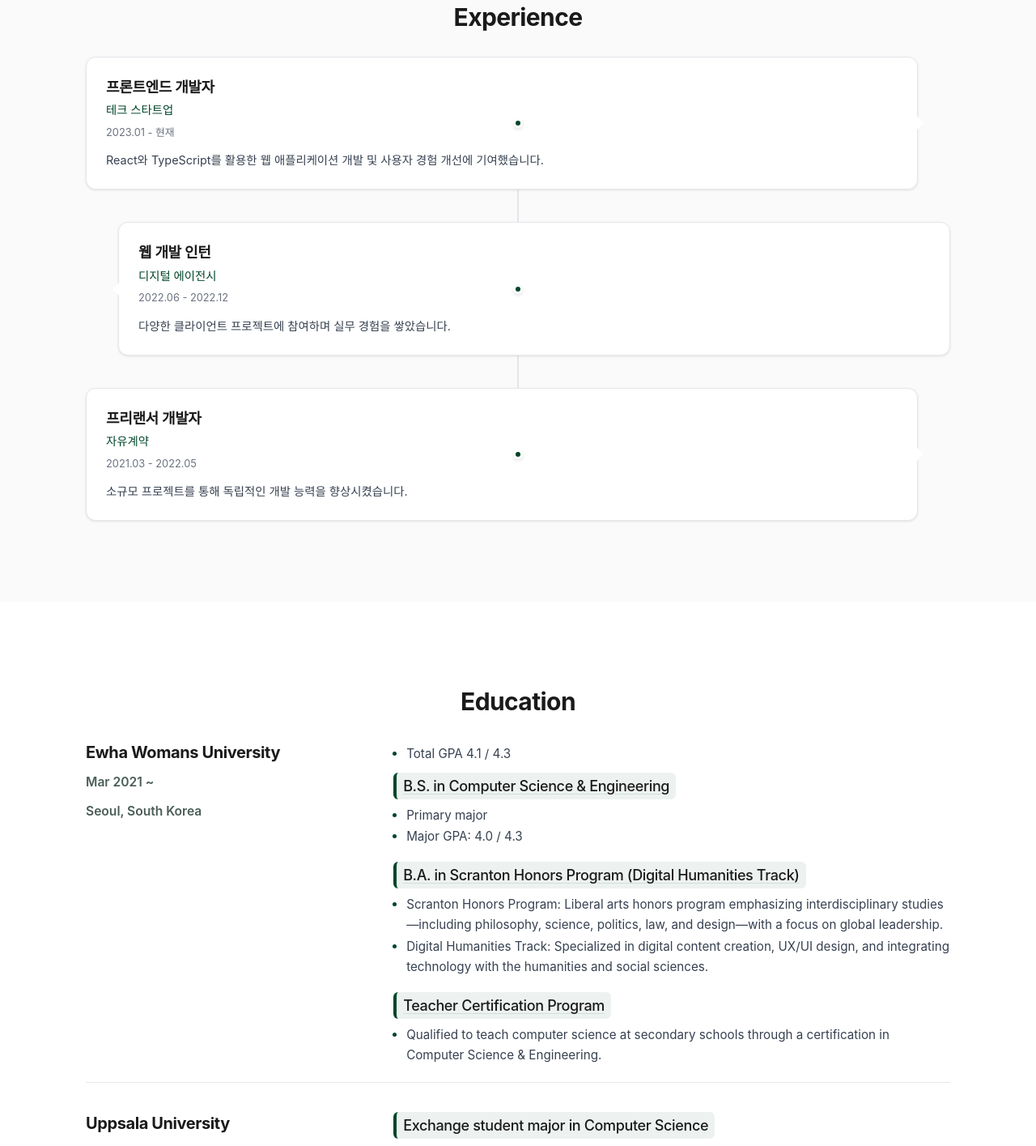
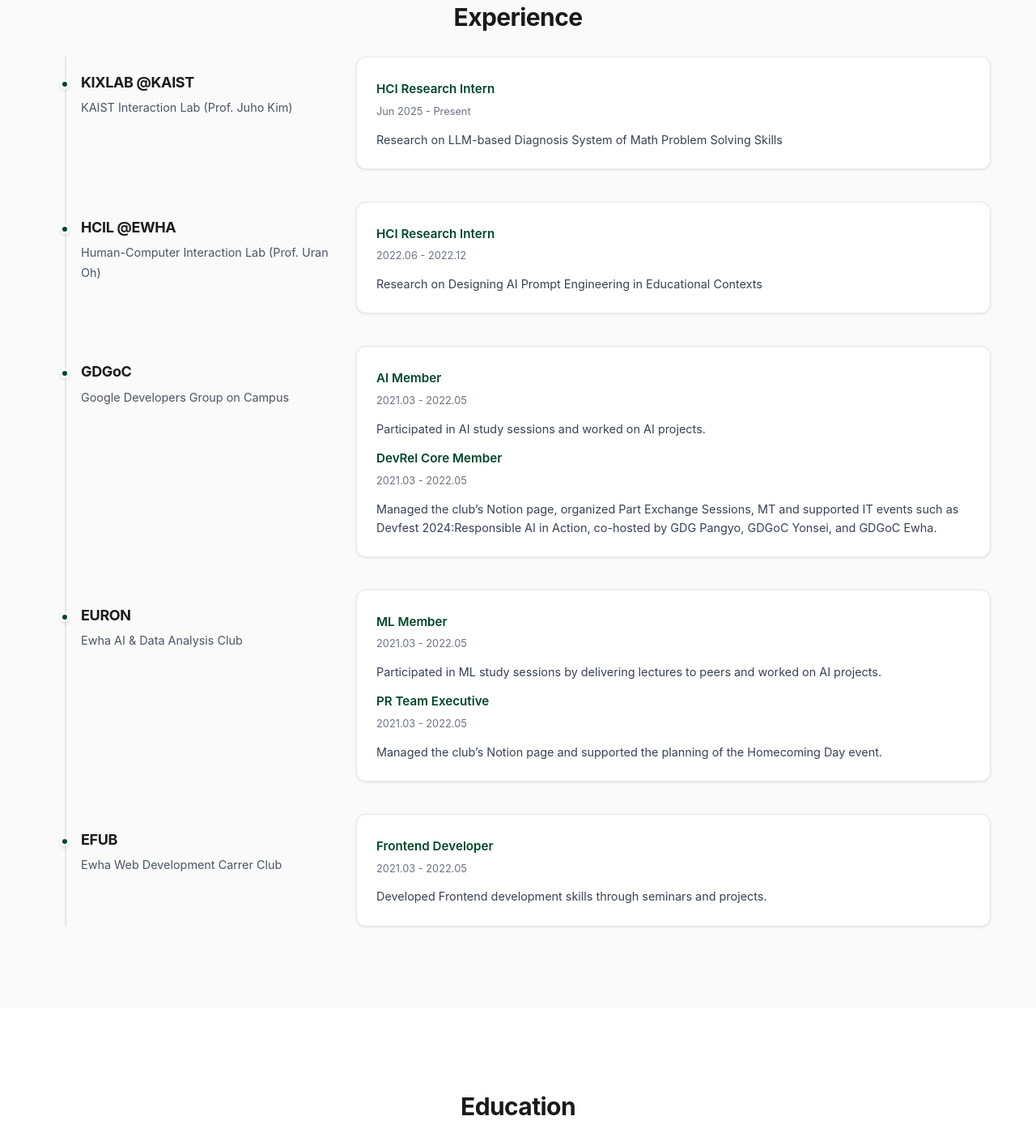
Before and after one commit to doh-ha/doh-ha.github.io, a React (Create React App) app: page / in a window 1280 px wide. Shown: the part 1700-3115 px from the top of the page at 81% size. Built offline with nearby package versions, Linux system fonts and the light colour scheme.

Commit message:
💄 design Experience section

```diff
--- a/src/data/Experience.data.ts
+++ b/src/data/Experience.data.ts
@@ -1,27 +1,80 @@
+export interface ExperienceRole {
+  title: string;
+  description: string;
+}
+
 export interface ExperienceItemData {
-  title: string;
-  company: string;
+  organization: string;
+  orgDescription?: string;
   duration: string;
-  description: string;
+  roles: ExperienceRole[];
+  logoUrl?: string;
 }
 
 export const experiences: ExperienceItemData[] = [
   {
-    title: "프론트엔드 개발자",
-    company: "테크 스타트업",
-    duration: "2023.01 - 현재",
-    description: "React와 TypeScript를 활용한 웹 애플리케이션 개발 및 사용자 경험 개선에 기여했습니다.",
+    organization: "KIXLAB @KAIST",
+    orgDescription: "KAIST Interaction Lab (Prof. Juho Kim)",
+    duration: "Jun 2025 - Present",
+    roles: [
+      {
+        title: "HCI Research Intern",
+        description: "Research on LLM-based Diagnosis System of Math Problem Solving Skills",
+      },
+    ],
   },
   {
-    title: "웹 개발 인턴",
-    company: "디지털 에이전시",
+    organization: "HCIL @EWHA",
+    orgDescription: "Human-Computer Interaction Lab (Prof. Uran Oh)",
     duration: "2022.06 - 2022.12",
-    description: "다양한 클라이언트 프로젝트에 참여하며 실무 경험을 쌓았습니다.",
+    roles: [
+      {
+        title: "HCI Research Intern",
+        description: "Research on Designing AI Prompt Engineering in Educational Contexts",
+      },
+    ],
   },
   {
-    title: "프리랜서 개발자",
-    company: "자유계약",
+    organization: "GDGoC",
+    orgDescription: "Google Developers Group on Campus",
     duration: "2021.03 - 2022.05",
-    description: "소규모 프로젝트를 통해 독립적인 개발 능력을 향상시켰습니다.",
+    roles: [
+      {
+        title: "AI Member",
+        description: "Participated in AI study sessions and worked on AI projects.",
+      },
+      {
+        title: "DevRel Core Member",
+        description:
+          "Managed the club’s Notion page, organized Part Exchange Sessions, MT and supported IT events such as Devfest 2024:Responsible AI in Action, co-hosted by GDG Pangyo, GDGoC Yonsei, and GDGoC Ewha.",
+      },
+    ],
+  },
+  {
+    organization: "EURON",
+    orgDescription: "Ewha AI & Data Analysis Club",
+    duration: "2021.03 - 2022.05",
+    roles: [
+      {
+        title: "ML Member",
+        description: "Participated in ML study sessions by delivering lectures to peers and worked on AI projects.",
+      },
+      {
+        title: "PR Team Executive",
+        description: "Managed the club’s Notion page and supported the planning of the Homecoming Day event.",
+      },
+    ],
+  },
+
+  {
+    organization: "EFUB",
+    orgDescription: "Ewha Web Development Carrer Club",
+    duration: "2021.03 - 2022.05",
+    roles: [
+      {
+        title: "Frontend Developer",
+        description: "Developed Frontend development skills through seminars and projects.",
+      },
+    ],
   },
 ];
--- a/src/sections/Education.styles.ts
+++ b/src/sections/Education.styles.ts
@@ -34,8 +34,9 @@ export const Block = styled.div`
 
 export const Row = styled.div`
   display: grid;
-  grid-template-columns: 0.9fr 1.7fr;
+  grid-template-columns: 0.3fr 0.7fr; /* 4:6 ratio */
   gap: 16px;
+  align-items: start;
 
   @media (max-width: ${({ theme }) => theme.breakpoints.mobile}) {
     grid-template-columns: 1fr;
@@ -46,6 +47,14 @@ export const Column = styled.div`
   display: flex;
   flex-direction: column;
   gap: 10px;
+`;
+
+export const LeftColumn = styled(Column)`
+  padding-left: 20px; /* align left edge with Experience OrgLabel */
+`;
+
+export const RightColumn = styled(Column)`
+  padding-left: 24px; /* match Experience card inner padding */
 `;
 
 export const School = styled.h3`
--- a/src/sections/Education.tsx
+++ b/src/sections/Education.tsx
@@ -1,5 +1,24 @@
 import React from "react";
-import { Section, List, Block, Row, Column, School, Degree, Meta, Period, Location, Details, InlineLink, DegreeGroup, Divider, DegreeItem, HighlightSubTitle } from "./Education.styles";
+import {
+  Section,
+  List,
+  Block,
+  Row,
+  Column,
+  LeftColumn,
+  RightColumn,
+  School,
+  Degree,
+  Meta,
+  Period,
+  Location,
+  Details,
+  InlineLink,
+  DegreeGroup,
+  Divider,
+  DegreeItem,
+  HighlightSubTitle,
+} from "./Education.styles";
 import { SectionContainer, SectionTitle } from "../styles/section";
 
 const Education: React.FC = () => {
@@ -10,12 +29,12 @@ const Education: React.FC = () => {
         <List>
           <Block>
             <Row>
-              <Column>
+              <LeftColumn>
                 <School>Ewha Womans University</School>
                 <Period>Mar 2021 ~</Period>
                 <Location>Seoul, South Korea</Location>
-              </Column>
-              <Column>
+              </LeftColumn>
+              <RightColumn>
                 <Details>
                   <li>Total GPA 4.1 / 4.3</li>
                 </Details>
@@ -58,19 +77,19 @@ const Education: React.FC = () => {
                     </Details>
                   </DegreeItem>
                 </DegreeGroup>
-              </Column>
+              </RightColumn>
             </Row>
             <Divider />
           </Block>
 
           <Block>
             <Row>
-              <Column>
+              <LeftColumn>
                 <School>Uppsala University</School>
                 <Period>Aug 2023 ~ Jan 2024</Period>
                 <Location>Uppsala, Sweden</Location>
-              </Column>
-              <Column>
+              </LeftColumn>
+              <RightColumn>
                 <DegreeGroup>
                   <DegreeItem>
                     <HighlightSubTitle>Exchange student major in Computer Science</HighlightSubTitle>
@@ -79,7 +98,7 @@ const Education: React.FC = () => {
                     </Details>
                   </DegreeItem>
                 </DegreeGroup>
-              </Column>
+              </RightColumn>
             </Row>
           </Block>
         </List>
--- a/src/sections/Experience.styles.ts
+++ b/src/sections/Experience.styles.ts
@@ -15,50 +15,121 @@ export const Timeline = styled.div`
   &::before {
     content: "";
     position: absolute;
-    left: 50%;
+    left: 24px;
     top: 0;
     bottom: 0;
     width: 2px;
     background: #e5e7eb;
-    transform: translateX(-50%);
+    transform: none;
   }
 `;
 
 export const ExperienceItem = styled.div<{ isLeft: boolean }>`
-  display: flex;
+  display: grid;
+  grid-template-columns: 0.3fr 0.7fr; /* 4:6 ratio */
+  column-gap: 24px;
   margin-bottom: 40px;
   position: relative;
+  padding-left: 24px; /* space for timeline line */
+`;
 
-  ${(props) => (props.isLeft ? `flex-direction: row;` : `flex-direction: row-reverse;`)}
+export const OrgColumn = styled.div`
+  display: flex;
+  flex-direction: column;
+  align-items: flex-start;
+  gap: 6px;
+  padding-top: 20px; /* align with first line of card text */
+`;
+
+export const OrgLabel = styled.h3`
+  font-size: 1.125rem; /* smaller */
+  font-weight: 700;
+  color: #1a1a1a;
+  margin: 0;
+  align-self: start; /* align with first line of card */
+  line-height: 1.3;
+  padding-left: 20px; /* keep text clear from timeline dot */
+`;
+
+export const OrgDescription = styled.p`
+  font-size: 0.9rem;
+  color: #4b5563; /* neutral caption */
+  margin: 2px 0 0;
+  padding-left: 20px; /* align with label start */
+`;
+
+export const OrgLogo = styled.div`
+  width: 36px;
+  height: 36px;
+  border-radius: 8px;
+  background: ${({ theme }) => theme.colors.backgroundLight};
+  border: 1px solid ${({ theme }) => theme.colors.borderColor};
+  margin-left: 20px; /* align with OrgLabel text start */
+  display: flex;
+  align-items: center;
+  justify-content: center;
+  overflow: hidden;
+
+  img {
+    width: 100%;
+    height: 100%;
+    object-fit: cover;
+  }
 `;
 
 export const ExperienceContent = styled.div<{ isLeft: boolean }>`
-  flex: 1;
   background: white;
   border-radius: 12px;
   padding: 24px;
   box-shadow: 0 1px 3px rgba(0, 0, 0, 0.1);
   border: 1px solid #e5e7eb;
   position: relative;
+`;
 
-  ${(props) => (props.isLeft ? `margin-right: 40px;` : `margin-left: 40px;`)}
+export const CardHeader = styled.div`
+  display: grid;
+  grid-template-columns: 1fr auto;
+  align-items: start;
+  gap: 12px;
+  margin-bottom: 8px;
+`;
 
-  &::before {
-    content: "";
-    position: absolute;
-    top: 50%;
-    width: 0;
-    height: 0;
-    border: 8px solid transparent;
-    ${(props) => (props.isLeft ? `right: -16px; border-left-color: white;` : `left: -16px; border-right-color: white;`)}
-    transform: translateY(-50%);
+export const Organization = styled.h3`
+  font-size: 1rem;
+  font-weight: 700;
+  color: #1a1a1a;
+  margin: 0;
+`;
+
+export const RoleTitle = styled.p`
+  color: ${({ theme }) => theme.colors.primary};
+  font-weight: 600;
+  margin: 2px 0 0;
+  font-size: 0.95rem;
+`;
+
+export const LogoSlot = styled.div`
+  width: 40px;
+  height: 40px;
+  border-radius: 8px;
+  background: ${({ theme }) => theme.colors.backgroundLight};
+  border: 1px solid ${({ theme }) => theme.colors.borderColor};
+  display: flex;
+  align-items: center;
+  justify-content: center;
+  overflow: hidden;
+
+  img {
+    width: 100%;
+    height: 100%;
+    object-fit: cover;
   }
 `;
 
 export const TimelineDot = styled.div`
   position: absolute;
-  left: 50%;
-  top: 50%;
+  left: 24px;
+  top: 34px; /* align with first line of card text */
   transform: translate(-50%, -50%);
   width: 12px;
   height: 12px;
@@ -68,24 +139,10 @@ export const TimelineDot = styled.div`
   box-shadow: 0 2px 4px rgba(0, 0, 0, 0.1);
 `;
 
-export const ExperienceTitle = styled.h3`
-  font-size: 1.125rem;
-  font-weight: 600;
-  color: #1a1a1a;
-  margin-bottom: 4px;
-`;
-
-export const Company = styled.p`
-  color: ${(props) => props.theme.colors.primary};
-  font-weight: 500;
-  margin-bottom: 4px;
-  font-size: 0.9rem;
-`;
-
 export const Duration = styled.p`
   color: #6b7280;
   font-size: 0.8rem;
-  margin-bottom: 12px;
+  margin: 4px 0 12px;
 `;
 
 export const Description = styled.p`
@@ -93,3 +150,13 @@ export const Description = styled.p`
   line-height: 1.6;
   font-size: 0.9rem;
 `;
+
+export const Row = styled.div`
+  display: grid;
+  grid-template-columns: 0.9fr 1.7fr;
+  gap: 16px;
+
+  @media (max-width: ${({ theme }) => theme.breakpoints.mobile}) {
+    grid-template-columns: 1fr;
+  }
+`;
--- a/src/sections/Experience.tsx
+++ b/src/sections/Experience.tsx
@@ -1,49 +1,42 @@
 import React from "react";
-import { Section, Timeline, ExperienceItem, ExperienceContent, TimelineDot, ExperienceTitle, Company, Duration, Description } from "./Experience.styles";
-import { SectionContainer, SectionTitle } from "../styles/section";
+import { Section, Timeline, ExperienceItem, ExperienceContent, TimelineDot, Duration, Description, CardHeader, RoleTitle, OrgLabel, OrgColumn, OrgLogo, OrgDescription } from "./Experience.styles";
+import { SectionTitle } from "../styles/section";
+import { experiences } from "../data/Experience.data";
+import { Container } from "../styles/styled-components";
 
 const Experience: React.FC = () => {
-  const experiences = [
-    {
-      title: "프론트엔드 개발자",
-      company: "테크 스타트업",
-      duration: "2023.01 - 현재",
-      description: "React와 TypeScript를 활용한 웹 애플리케이션 개발 및 사용자 경험 개선에 기여했습니다.",
-    },
-    {
-      title: "웹 개발 인턴",
-      company: "디지털 에이전시",
-      duration: "2022.06 - 2022.12",
-      description: "다양한 클라이언트 프로젝트에 참여하며 실무 경험을 쌓았습니다.",
-    },
-    {
-      title: "프리랜서 개발자",
-      company: "자유계약",
-      duration: "2021.03 - 2022.05",
-      description: "소규모 프로젝트를 통해 독립적인 개발 능력을 향상시켰습니다.",
-    },
-  ];
-
   return (
     <Section id="experience">
-      <SectionContainer>
+      <Container>
         <SectionTitle>Experience</SectionTitle>
         <Timeline>
           {experiences.map((exp, index) => (
             <div key={index} style={{ position: "relative" }}>
-              <ExperienceItem isLeft={index % 2 === 0}>
-                <ExperienceContent isLeft={index % 2 === 0}>
-                  <ExperienceTitle>{exp.title}</ExperienceTitle>
-                  <Company>{exp.company}</Company>
-                  <Duration>{exp.duration}</Duration>
-                  <Description>{exp.description}</Description>
+              <ExperienceItem isLeft>
+                <OrgColumn>
+                  <OrgLabel>{exp.organization}</OrgLabel>
+                  <OrgDescription>{exp.orgDescription}</OrgDescription>
+                  {exp.logoUrl ? (
+                    <OrgLogo>
+                      <img src={exp.logoUrl} alt={`${exp.organization} logo`} />
+                    </OrgLogo>
+                  ) : null}
+                </OrgColumn>
+                <ExperienceContent isLeft>
+                  {exp.roles.map((role, rIdx) => (
+                    <div key={rIdx} style={{ marginBottom: rIdx < exp.roles.length - 1 ? 12 : 0 }}>
+                      <RoleTitle>{role.title}</RoleTitle>
+                      <Duration>{exp.duration}</Duration>
+                      <Description>{role.description}</Description>
+                    </div>
+                  ))}
                 </ExperienceContent>
                 <TimelineDot />
               </ExperienceItem>
             </div>
           ))}
         </Timeline>
-      </SectionContainer>
+      </Container>
     </Section>
   );
 };
```
